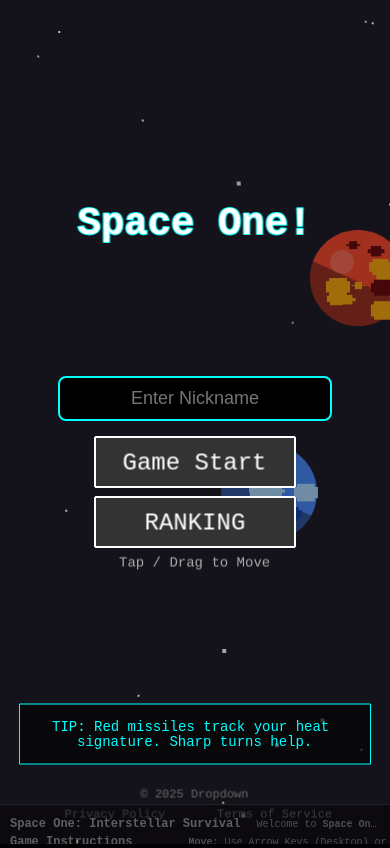
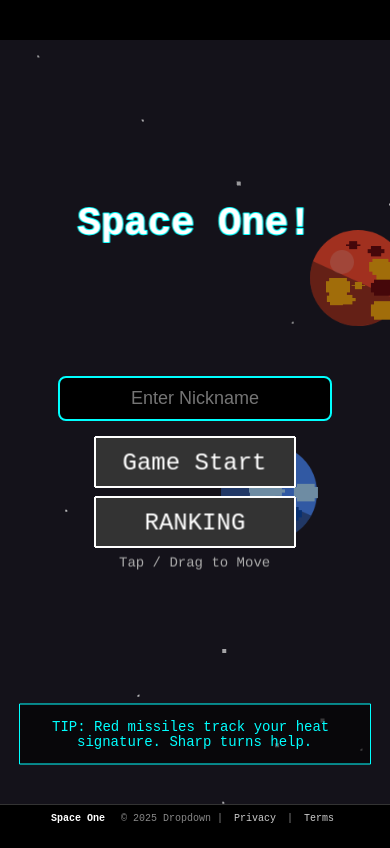
Before and after one commit to unknownstarter/space-one, a website built with Vite: page index.html in a window 390 px wide. Built offline with nearby package versions, Linux system fonts and the light colour scheme; some packages are replaced by stand-ins of ours; animation ran at ten frames a second.

Commit message:
Fix UI overlap by replacing Canvas footer with HTML footer

```diff
--- a/index.html
+++ b/index.html
@@ -102,25 +102,82 @@
     @media (max-width: 600px) {
 
       /* On mobile, keep it minimal */
+      /* Mobile-First Footer Styling */
+      /* This replaces the Canvas footer and provides AdSense content */
       #game-info {
-        height: 40px;
-        max-height: 40px;
+        display: block;
+        position: fixed;
+        bottom: 0;
+        left: 0;
+        width: 100%;
+        height: auto;
+        min-height: 40px;
+        background: #000;
+        border-top: 1px solid #333;
+        color: #888;
+        font-family: monospace;
+        padding: 8px;
+        box-sizing: border-box;
+        z-index: 100;
+        /* Above Canvas */
+        text-align: center;
+        opacity: 1;
+        /* Always visible */
+        pointer-events: auto;
+        /* Allow clicking links */
+      }
+
+      #game-info h1 {
+        display: inline-block;
+        font-size: 10px;
+        color: #fff;
+        margin: 0 10px 0 0;
+      }
+
+      #game-info footer {
+        display: inline-block;
+        font-size: 10px;
+      }
+
+      #game-info a {
+        color: #ccc;
+        text-decoration: none;
+        margin: 0 5px;
+      }
+
+      #game-info .content-hidden {
+        /* Hide the bulk text visually but keep it for crawlers */
+        position: absolute;
+        width: 1px;
+        height: 1px;
+        padding: 0;
+        margin: -1px;
         overflow: hidden;
+        clip: rect(0, 0, 0, 0);
         white-space: nowrap;
-        text-overflow: ellipsis;
-        opacity: 0.5;
+        border: 0;
       }
     }
   </style>
 </head>
 
 <div id="game-info">
-  <h1>Space One: Interstellar Survival</h1>
+  <h1>Space One</h1>
+
+  <footer>
+    <span>&copy; 2025 Dropdown</span> |
+    <a href="https://whatisgoingon.notion.site/Privacy-Policy-2da8cdd3705380b7b730e3ff224156cd?source=copy_link"
+      target="_blank">Privacy</a> |
+    <a href="https://whatisgoingon.notion.site/Terms-of-Service-2da8cdd3705380dbb484d46d09ba83d9?source=copy_link"
+      target="_blank">Terms</a>
+  </footer>
+
+  <!-- Semantic Content for AdSense (Hidden from UI, Visible to Crawler) -->
+  <div class="content-hidden">
     <p>
-    Welcome to <strong>Space One</strong>, an infinite arcade space survival game.
+      Welcome to <strong>Space One: Interstellar Survival</strong>.
       Pilot the last <em>MK-IV Interceptor</em> through the quarantine sector.
     </p>
-
     <section>
       <h2>Game Instructions</h2>
       <ul>
@@ -130,7 +187,6 @@
         <li><strong>Repair:</strong> Collect hearts to repair hull damage.</li>
       </ul>
     </section>
-
     <section>
       <h2>Lore</h2>
       <p>
@@ -139,10 +195,7 @@
         How long can you survive the void?
       </p>
     </section>
-
-  <footer>
-    <p>&copy; 2025 Dropdown. All rights reserved.</p>
-  </footer>
+  </div>
 </div>
 
 <div id="app"></div>
--- a/src/scenes/GameOverScene.ts
+++ b/src/scenes/GameOverScene.ts
@@ -94,8 +94,10 @@ export class GameOverScene extends Phaser.Scene {
             this.add.text(width / 2, currentY + 80, 'NO LIVES LEFT', { color: '#666', fontSize: '16px' }).setOrigin(0.5);
         }
 
-        // HOME (Small, Bottom)
-        const homeText = this.add.text(width / 2, height - 50, 'HOME', {
+        // HOME (Small, Bottom) - Removed or moved?
+        // Keeping "HOME" as a restart action is fine, but visually it might conflict with the footer.
+        // Let's move it UP or rename it. "MAIN MENU".
+        const homeText = this.add.text(width / 2, height - 150, 'MAIN MENU', {
             fontSize: '18px',
             color: '#888',
             fontFamily: 'monospace'
--- a/src/scenes/HomeScene.ts
+++ b/src/scenes/HomeScene.ts
@@ -23,9 +23,10 @@ export class HomeScene extends Phaser.Scene {
     private instructionsText!: Phaser.GameObjects.Text;
 
     // Footer Links
-    private copyright!: Phaser.GameObjects.Text;
-    private privacy!: Phaser.GameObjects.Text;
-    private terms!: Phaser.GameObjects.Text;
+    // Footer Links - Removed for HTML replacement
+    // private copyright!: Phaser.GameObjects.Text;
+    // private privacy!: Phaser.GameObjects.Text;
+    // private terms!: Phaser.GameObjects.Text;
 
     constructor() {
         super('HomeScene');
@@ -97,23 +98,9 @@ export class HomeScene extends Phaser.Scene {
             color: '#aaaaaa'
         }).setOrigin(0.5);
 
-        // 6. Footer
-        const footerStyle = { fontSize: '12px', color: '#666666' };
-
-        this.copyright = this.add.text(cx, 0, '© 2025 Dropdown', footerStyle)
-            .setOrigin(0.5)
-            .setInteractive({ useHandCursor: true });
-        this.copyright.on('pointerdown', () => window.open('https://www.dropdown.xyz/', '_blank'));
-
-        this.privacy = this.add.text(cx, 0, 'Privacy Policy', footerStyle)
-            .setOrigin(0.5)
-            .setInteractive({ useHandCursor: true });
-        this.privacy.on('pointerdown', () => window.open('https://whatisgoingon.notion.site/Privacy-Policy-2da8cdd3705380b7b730e3ff224156cd?source=copy_link', '_blank'));
-
-        this.terms = this.add.text(cx, 0, 'Terms of Service', footerStyle)
-            .setOrigin(0.5)
-            .setInteractive({ useHandCursor: true });
-        this.terms.on('pointerdown', () => window.open('https://whatisgoingon.notion.site/Terms-of-Service-2da8cdd3705380dbb484d46d09ba83d9?source=copy_link', '_blank'));
+        // 6. Footer - Removed in favor of HTML Footer
+        // const footerStyle = { fontSize: '12px', color: '#666666' };
+        // ... (Removed)
 
         // 7. Lore / Tips Section (Policy Compliance Content)
         this.createLoreSection(cx);
@@ -205,13 +192,11 @@ export class HomeScene extends Phaser.Scene {
         this.instructionsText.setPosition(cx, instructionsY);
 
         // Footer - Always at bottom
+        // Footer - Removed
         const footerY = h - 30;
-        this.copyright.setPosition(cx, footerY - 20);
-        this.privacy.setPosition(cx - 80, footerY);
-        this.terms.setPosition(cx + 80, footerY); // Spread out more?
-        // Let's adjust footer spread on mobile vs desktop?
-        // Current: -80 and +80. If width is small, might overlap?
-        // 80px * 2 = 160px width. Mobile is 320px+. Should be fine.
+        // this.copyright.setPosition(cx, footerY - 20);
+        // this.privacy.setPosition(cx - 80, footerY);
+        // this.terms.setPosition(cx + 80, footerY);
 
         // Lore Box Position
         // Must be ABOVE footer, but BELOW instructions.
```
Also changed, not shown: dist/index.html, 2 other files. Lines whose indentation alone changed are shown as unchanged.
